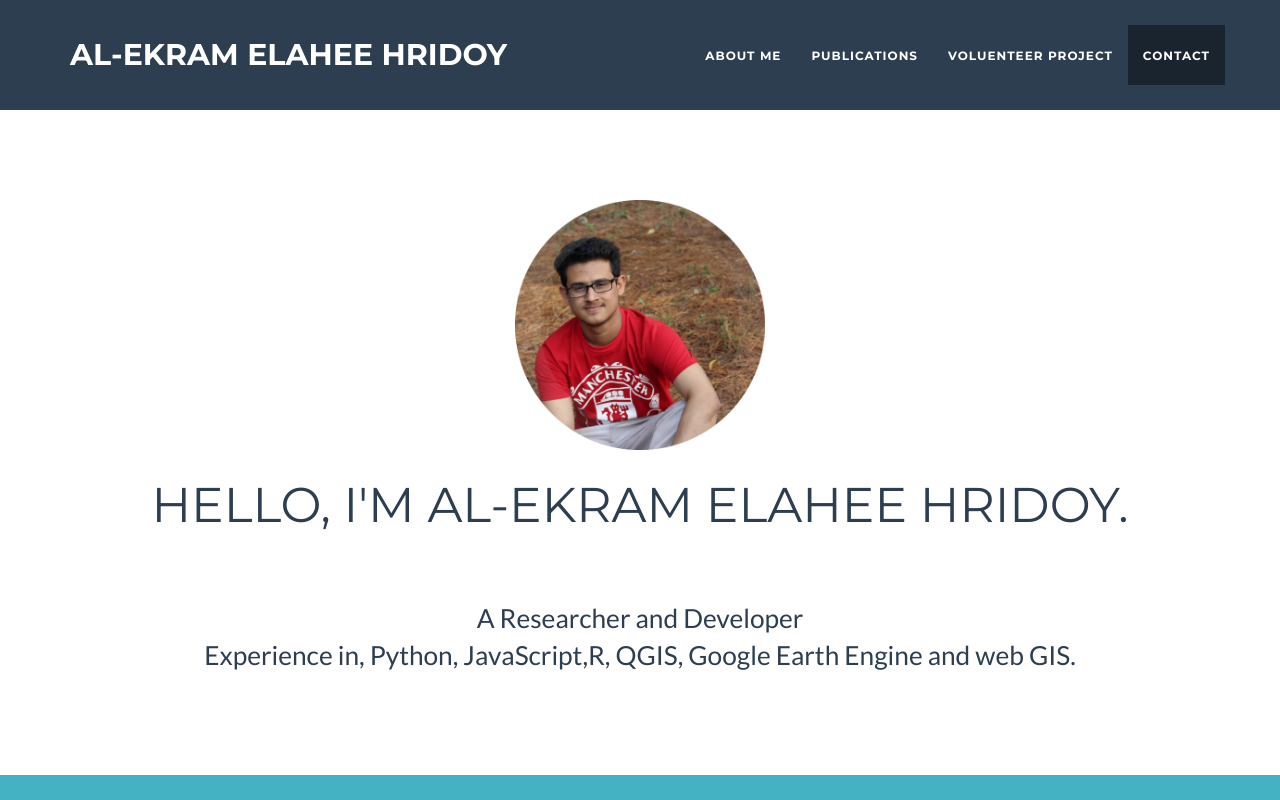
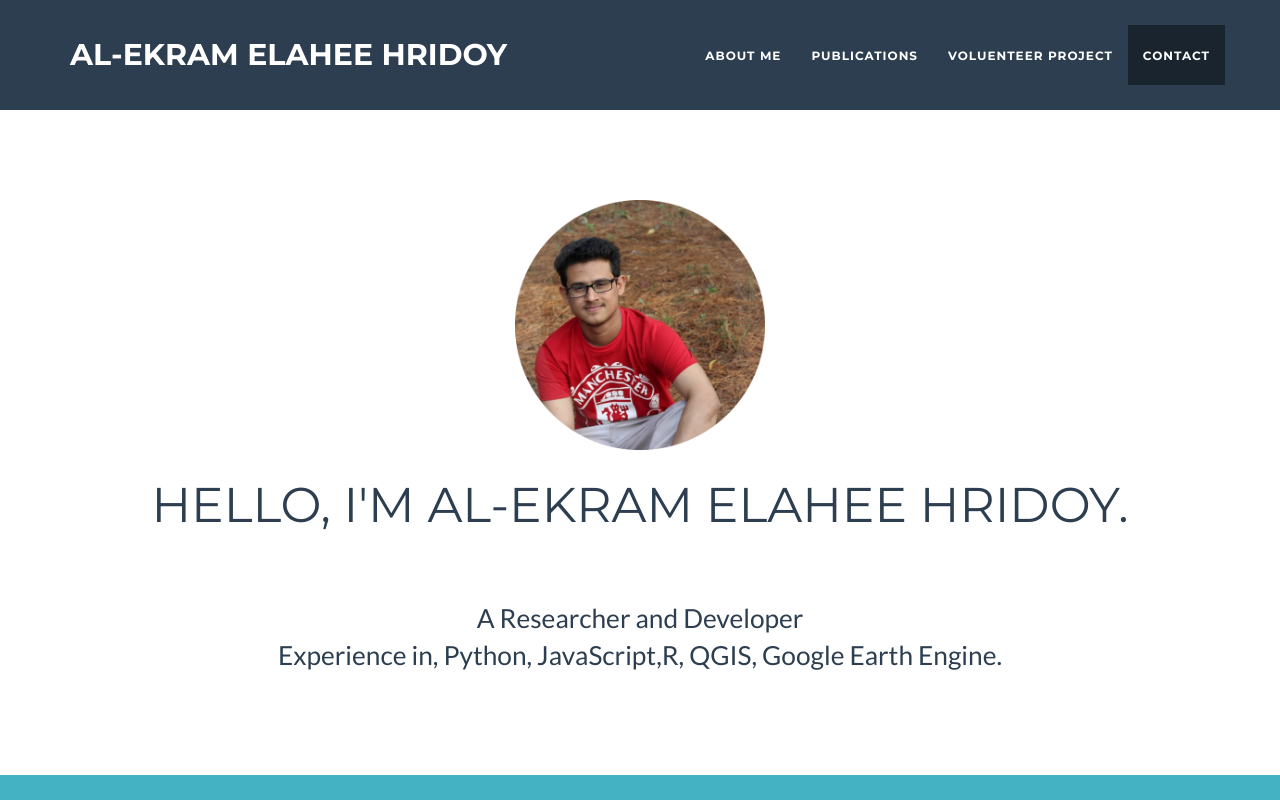
Before and after one commit to alhridoy/HRIDOY, a plain HTML site: page index.html in a window 1280 px wide. Shown: the top 800 px of the page. Drawn offline with nearby package versions, Linux system fonts and the light colour scheme.

Commit message:
Update index.html

```diff
--- a/index.html
+++ b/index.html
@@ -84,7 +84,7 @@
                         <span class="name">Hello, I'm Al-Ekram Elahee Hridoy.</span>
                         <hr class="star-light">
                         <span class="skills">A Researcher and Developer </span><br/>
-                        <span class="skills">Experience in, Python, JavaScript,R, QGIS, Google Earth Engine and web GIS.</span>
+                        <span class="skills">Experience in, Python, JavaScript,R, QGIS, Google Earth Engine.</span>
                     </div>
                 </div>
             </div>
```
